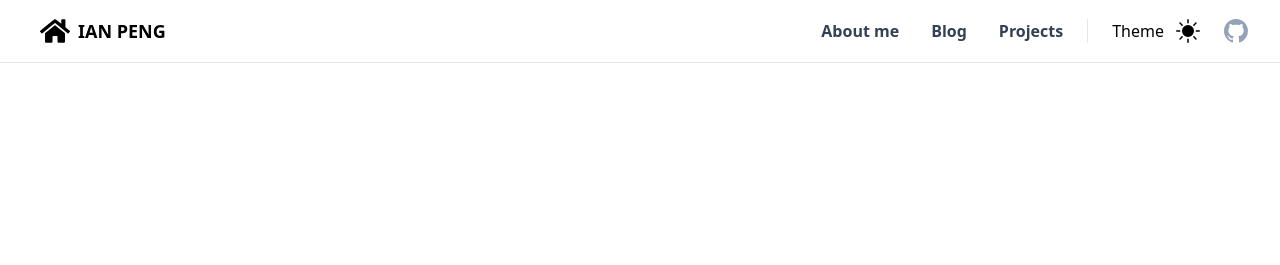
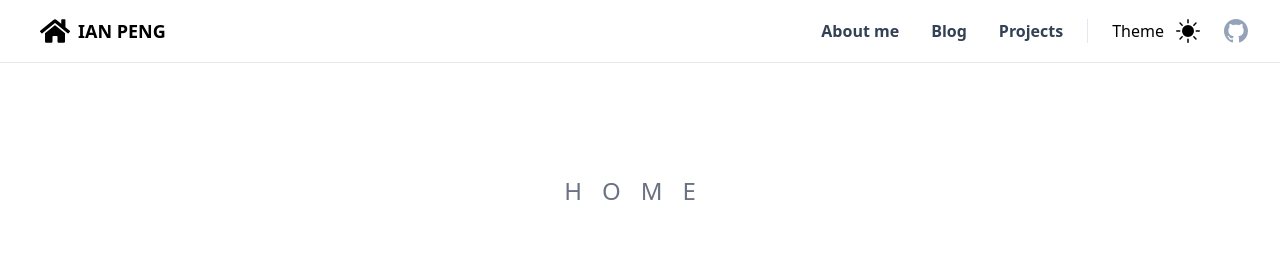
Before and after one commit to Ianpengg/next-js-blog-test, a Next.js app: page / in a window 1280 px wide. Shown: the top 265 px of the page. Built offline with nearby package versions, Linux system fonts and the light colour scheme.

Commit message:
[Feat] Add Home text

```diff
--- a/pages/index.js
+++ b/pages/index.js
@@ -5,9 +5,14 @@ import Link from 'next/link'
 
 export default function Home({ }) {
   return (
-    <div className="h-screen w-full text-center">
-      <div className="mxa-w-[1240px] w-full h-full">
-
+    <div>
+      <div
+        className="h-screen relative flex overflow-hidden flex-col text-left md:flex-row
+    max-w-full justify-evenly mx-auto items-center z-0"
+      >
+        <h3 className="absolute top-24 uppercase tracking-[20px] text-gray-500 text-2xl">
+          Home
+        </h3>
       </div>
     </div>
   )
```
